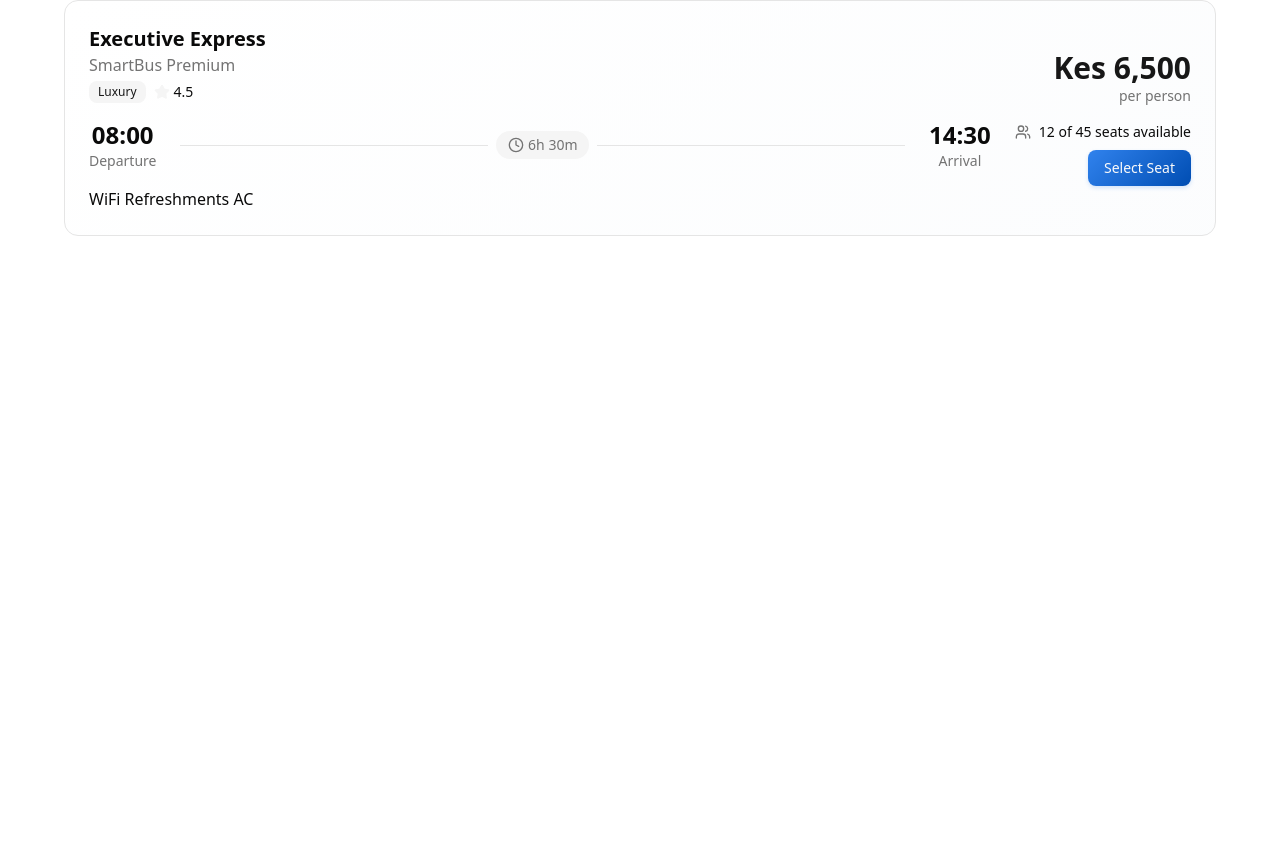
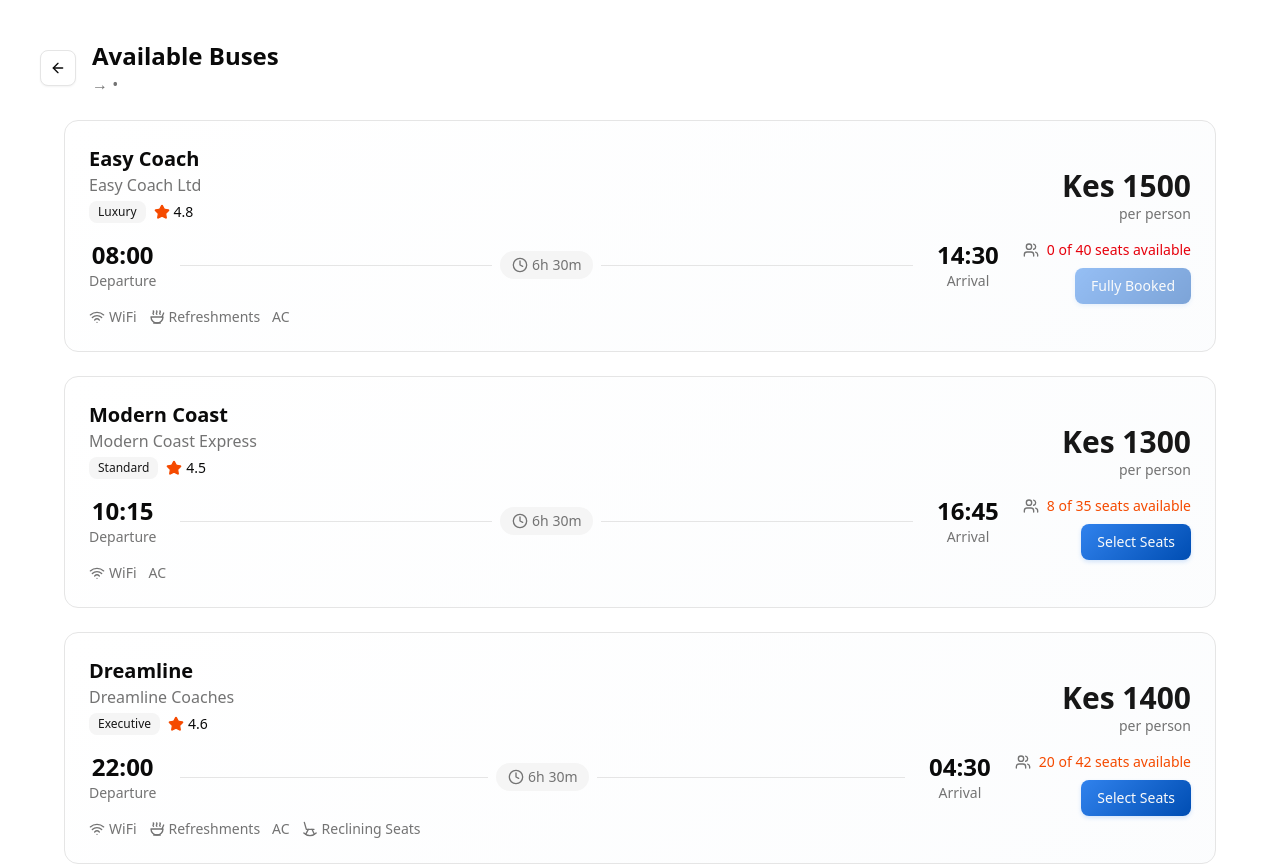
Before and after one commit to jeremiahongwenyi/smartbus, a React (Vite) app: page /buses in a window 1280 px wide. Shown: the top 864 px of the page. Before the commit the page ends 800 px from the top, so only its background shows below. Built offline with nearby package versions, Linux system fonts and the light colour scheme.

Commit message:
feat: integrate zustand and create busespage

```diff
--- a/src/pages/BusCard.tsx
+++ b/src/components/BusCard.tsx
@@ -1,9 +1,50 @@
 import { Button } from "@/components/ui/button";
 import { Card } from "@/components/ui/card";
-import { Star, Clock, Users } from "lucide-react";
+import { useNavigate } from "react-router-dom";
+import {
+  Star,
+  Clock,
+  Users,
+  Wifi,
+  Coffee,
+  Soup,
+  RockingChair,
+} from "lucide-react";
 import { Badge } from "@/components/ui/badge";
+import type { BusData } from "@/store/busStore";
 
-function BusCard() {
+function BusCard({ bus }: { bus: BusData }) {
+  const navigate = useNavigate();
+  const onSelectSeats = (id: string) => {
+    console.log("seat selected");
+    navigate("/");
+  };
+
+  const getAmenityIcon = (amenity: string) => {
+    switch (amenity.toLowerCase()) {
+      case "wifi":
+        return <Wifi className="h-4 w-4" />;
+      case "refreshments":
+        return <Soup className="h-4 w-4"></Soup>;
+      case "meals":
+        return <Coffee className="h-4 w-4" />;
+      case "reclining seats":
+        return <RockingChair className="h-4 w-4" />;
+      default:
+        null;
+    }
+  };
+
+  const seatAvailability = (bus.availableSeats / bus.totalSeats) * 100;
+  const getAvailabilityColor = () => {
+    if (seatAvailability > 50) {
+      return "text-available";
+    } else if (seatAvailability > 20) {
+      return "text-accent";
+    }
+    return "text-destructive";
+  };
+
   return (
     <div className="max-w-6xl mx-auto">
       <Card className="p-6 shadow-card hover:shadow-elevated transition-all duration-300 bg-gradient-card">
@@ -13,14 +54,14 @@
             <div className="flex items-start justify-between">
               <div>
                 <h3 className="text-xl font-semibold text-foreground">
-                  Executive Express
+                  {bus.name}
                 </h3>
-                <p className="text-muted-foreground">SmartBus Premium</p>
+                <p className="text-muted-foreground">{bus.company}</p>
                 <div className="flex items-center gap-2 mt-1">
-                  <Badge variant="secondary">Luxury</Badge>
+                  <Badge variant="secondary">{bus.busType}</Badge>
                   <div className="flex items-center gap-1">
                     <Star className="h-4 w-4 fill-accent text-accent" />
-                    <span className="text-sm font-medium">4.5</span>
+                    <span className="text-sm font-medium">{bus.rating}</span>
                   </div>
                 </div>
               </div>
@@ -29,7 +70,9 @@
             {/* Timing */}
             <div className="flex items-center gap-6">
               <div className="text-center">
-                <p className="text-2xl font-bold text-foreground">08:00</p>
+                <p className="text-2xl font-bold text-foreground">
+                  {bus.departureTime}
+                </p>
                 <p className="text-sm text-muted-foreground">Departure</p>
               </div>
 
@@ -37,51 +80,59 @@
                 <div className="h-px bg-border flex-1"></div>
                 <div className="flex items-center gap-1 px-3 py-1 bg-muted rounded-full">
                   <Clock className="h-4 w-4 text-muted-foreground" />
-                  <span className="text-sm text-muted-foreground">6h 30m</span>
+                  <span className="text-sm text-muted-foreground">
+                    {bus.duration}
+                  </span>
                 </div>
                 <div className="h-px bg-border flex-1"></div>
               </div>
 
               <div className="text-center">
-                <p className="text-2xl font-bold text-foreground">14:30</p>
+                <p className="text-2xl font-bold text-foreground">
+                  {bus.arrivalTime}
+                </p>
                 <p className="text-sm text-muted-foreground">Arrival</p>
               </div>
             </div>
 
             {/* Amenities */}
             <div className="flex items-center gap-3">
-              {/* {bus.amenities.map((amenity) => (
-              <div key={amenity} className="flex items-center gap-1 text-muted-foreground">
-                {getAmenityIcon(amenity)}
-                <span className="text-sm capitalize">{amenity}</span>
-              </div>
-            ))} */}
-              WiFi Refreshments AC
+              {bus.amenities.map((amenity) => (
+                <div
+                  key={amenity}
+                  className="flex items-center gap-1 text-muted-foreground"
+                >
+                  {getAmenityIcon(amenity)}
+                  <span className="text-sm capitalize">{amenity}</span>
+                </div>
+              ))}
             </div>
           </div>
 
           {/* Price and Booking */}
           <div className="lg:text-right space-y-4">
             <div>
-              <p className="text-3xl font-bold text-primary">Kes 6,500</p>
+              <p className="text-3xl font-bold text-primary">Kes {bus.price}</p>
               <p className="text-sm text-muted-foreground">per person</p>
             </div>
 
             <div className="space-y-2">
               <div className="flex items-center gap-2 lg:justify-end">
                 <Users className="h-4 w-4 text-muted-foreground" />
-                <span className={`text-sm font-medium`}>
-                  {"12"} of {"45"} seats available
+                <span
+                  className={`text-sm font-medium ${getAvailabilityColor()}`}
+                >
+                  {bus.availableSeats} of {bus.totalSeats} seats available
                 </span>
               </div>
 
               <Button
                 // onClick={() => onSelectSeats(bus.id)}
+                onClick={() => onSelectSeats(bus.id)}
                 className="w-full lg:w-auto bg-gradient-hero text-primary-foreground shadow-button hover:shadow-elevated transition-all duration-300"
-                // disabled={bus.availableSeats === 0}
+                disabled={bus.availableSeats === 0}
               >
-                {/* {bus.availableSeats === 0 ? 'Fully Booked' : 'Select Seats'} */}
-                Select Seat
+                {bus.availableSeats === 0 ? "Fully Booked" : "Select Seats"}
               </Button>
             </div>
           </div>
--- a/src/pages/RouteSearch.tsx
+++ b/src/components/RouteSearch.tsx
@@ -8,12 +8,13 @@
 import { Input } from "@/components/ui/input";
 import { Calendar as CalendarComponent } from "@/components/ui/calendar";
 import { format } from "date-fns";
+// import useBuses from "@/store/busStore";
+import { cn } from "@/lib/utils";
 import {
   Popover,
   PopoverTrigger,
   PopoverContent,
 } from "@/components/ui/popover";
-import { cn } from "@/lib/utils";
 
 function RouteSearch() {
   const navigate = useNavigate();
@@ -27,10 +28,12 @@
   const maxDate = new Date();
   maxDate.setMonth(maxDate.getMonth() + 1);
 
-  const options = [
-    { value: "One Way", label: "One Way" },
-    { value: "Round Trip", label: "Round Trip" },
-  ];
+  // const options = [
+  //   { value: "One Way", label: "One Way" },
+  //   { value: "Round Trip", label: "Round Trip" },
+  // ];
+
+  // const availableBuses = useBuses((state:any)=> state.buses)
 
   const swapRoutes = () => {
     console.log("i have been clicked");
@@ -40,7 +43,15 @@
   };
 
   const searchBuses = () => {
-    navigate("/buses");
+    const query = new URLSearchParams(
+      {
+        from,
+        to,
+        departureDate: departureDate? format(departureDate,"PPP"): "",
+      }
+    );
+
+    navigate(`/buses?${query.toString()}`);
   };
 
   return (
--- a/src/index.css
+++ b/src/index.css
@@ -231,7 +231,9 @@
   --secondary-foreground: oklch(0.205 0 0);
   --muted: oklch(0.97 0 0);
   --muted-foreground: oklch(0.556 0 0);
-  --accent: oklch(0.97 0 0);
+  /* --accent: oklch(0.97 0 0); */
+--accent:oklch(0.646 0.222 41.116);
+
   --accent-foreground: oklch(0.205 0 0);
   --destructive: oklch(0.577 0.245 27.325);
   --border: oklch(0.922 0 0);
--- /dev/null
+++ b/src/pages/BusesPage.tsx
@@ -0,0 +1,57 @@
+import { Button } from "@/components/ui/button";
+import { Card } from "@/components/ui/card";
+import { ArrowRight, Bus } from "lucide-react";
+import { useNavigate } from "react-router-dom";
+import { useLocation } from "react-router-dom";
+import useBuses from "@/store/busStore";
+import BusCard from "@/components/BusCard";
+
+function BusesPage() {
+  const navigate = useNavigate();
+  const { search } = useLocation();
+  const availableBuses = useBuses((state) => state.buses);
+  console.log(search);
+  const params = new URLSearchParams(search);
+  const from = params.get("from");
+  const to = params.get("to");
+  const departureDate = params.get("departureDate");
+  console.log(from, to, departureDate);
+
+  const goBack = (route: string = "/") => {
+    console.log(route);
+
+    navigate(`${route}`);
+  };
+  return (
+    <div className="m-10 space-y-6">
+      <div className="flex items-center gap-4">
+        <Button variant="outline" size="icon" onClick={() => goBack()}>
+          <ArrowRight className="h-4 w-4 rotate-180" />
+        </Button>
+        <div>
+          <h1 className="text-2xl font-bold">Available Buses</h1>
+          <p className="text-muted-foreground">
+            {from} → {to} • {departureDate}
+          </p>
+        </div>
+      </div>
+
+      {availableBuses.length > 0 ? (
+        availableBuses.map((bus) => (
+          <BusCard key={bus.id} bus= {bus}></BusCard>
+        ))
+      ) : (
+        <Card className="p-12 text-center">
+          <Bus className="h-16 w-16 text-muted-foreground mx-auto mb-4" />
+          <h3 className="text-xl font-semibold mb-2">No Buses Found</h3>
+          <p className="text-muted-foreground mb-4">
+            Sorry, no buses are available for your selected route and date.
+          </p>
+          <Button onClick={() => goBack()}>Try Different Search</Button>
+        </Card>
+      )}
+    </div>
+  );
+}
+
+export default BusesPage;
--- a/src/pages/HomePage.tsx
+++ b/src/pages/HomePage.tsx
@@ -1,6 +1,6 @@
 import { MapPin, Users, Star } from "lucide-react";
 import heroImage from "../assets/bus-hero.jpg";
-import RouteSearch from "./RouteSearch";
+import RouteSearch from "../components/RouteSearch";
 
 function HomePage() {
   return (
@@ -18,8 +18,7 @@
                   Your Journey Starts Here
                 </h1>
                 <p className="text-xl md:text-2xl opacity-90">
-                Book your bus tickets online with SmartBus — Fast, Easy,
-                Reliable
+                  Book your bus tickets online with SmartBus - Fast, Easy, Reliable
                 </p>
               </div>
             </div>
--- /dev/null
+++ b/src/store/busStore.ts
@@ -0,0 +1,90 @@
+import {create} from "zustand"
+export interface BusData {
+  id: string,
+    name: string,
+    company: string,
+    departureTime: string,
+    arrivalTime: string,
+    duration: string,
+    price: number,
+    availableSeats:number,
+    totalSeats:number,
+    amenities: string[],
+    rating:number,
+    busType: string
+}
+
+export const mockBuses: BusData[] = [
+  {
+    id: "1",
+    name: "Easy Coach",
+    company: "Easy Coach Ltd",
+    departureTime: "08:00",
+    arrivalTime: "14:30",
+    duration: "6h 30m",
+    price: 1500,
+    availableSeats: 0,
+    totalSeats: 40,
+    amenities: ["WiFi", "Refreshments", "AC"],
+    rating: 4.8,
+    busType: "Luxury"
+  },
+  {
+    id: "2",
+    name: "Modern Coast",
+    company: "Modern Coast Express",
+    departureTime: "10:15",
+    arrivalTime: "16:45",
+    duration: "6h 30m",
+    price: 1300,
+    availableSeats: 8,
+    totalSeats: 35,
+    amenities: ["WiFi", "AC"],
+    rating: 4.5,
+    busType: "Standard"
+  },
+  {
+    id: "3",
+    name: "Dreamline",
+    company: "Dreamline Coaches",
+    departureTime: "22:00",
+    arrivalTime: "04:30",
+    duration: "6h 30m",
+    price: 1400,
+    availableSeats: 20,
+    totalSeats: 42,
+    amenities: ["WiFi", "Refreshments", "AC", "Reclining Seats"],
+    rating: 4.6,
+    busType: "Executive"
+  },
+
+   {
+    id: "4",
+    name: "Ena Coach",
+    company: "Ena Coaches",
+    departureTime: "22:00",
+    arrivalTime: "04:30",
+    duration: "6h 30m",
+    price: 1400,
+    availableSeats: 20,
+    totalSeats: 42,
+    amenities: ["WiFi", "Refreshments", "AC", "Reclining Seats"],
+    rating: 4.6,
+    busType: "Executive"
+  }
+];
+
+interface BusStore {
+  buses: BusData[];
+  getBuses: () => void;
+  setBuses: (buses: BusData[]) => void;
+}
+
+
+const  useBuses = create<BusStore> ((set)=>({
+  buses: mockBuses,
+  getBuses: () => set({ buses: mockBuses }),
+  setBuses: (buses) => set({ buses }),
+}))
+
+export default useBuses
```
Also changed, not shown: src/App.tsx (+5 -6 lines), src/components/RadioGroup.tsx (renamed from src/pages/RadioGroup.tsx). Lines whose indentation alone changed are shown as unchanged.
